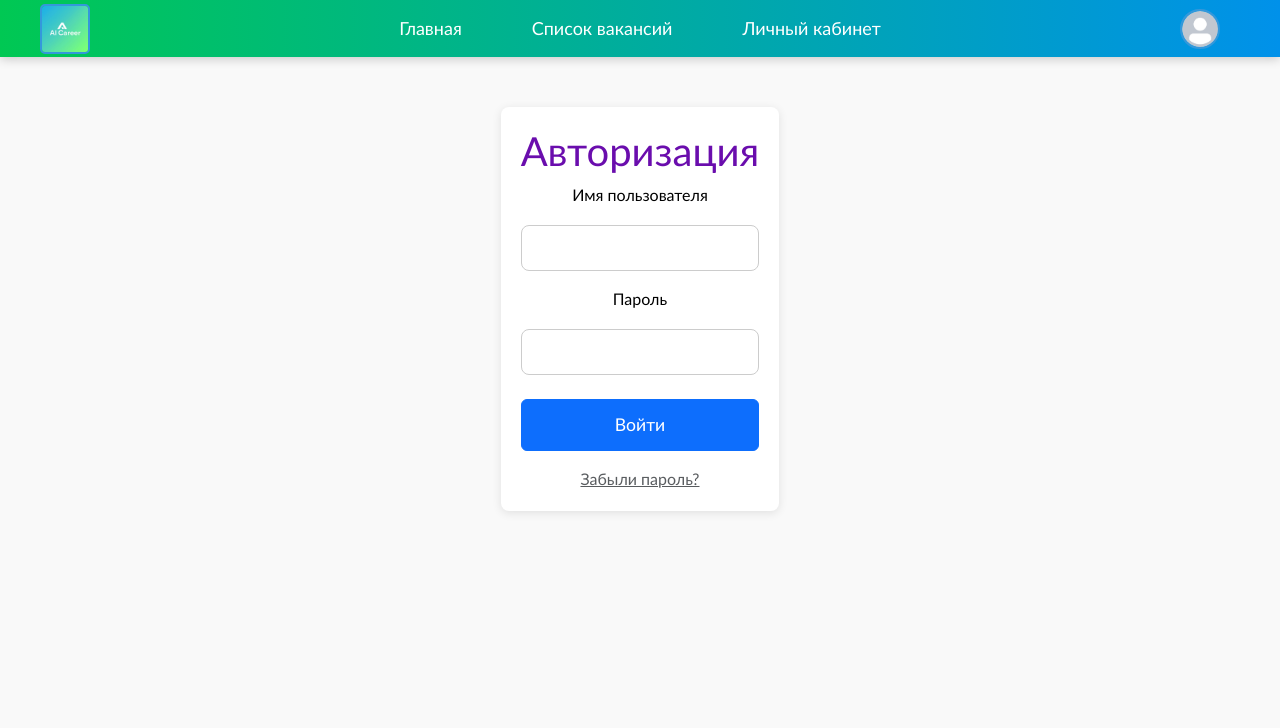
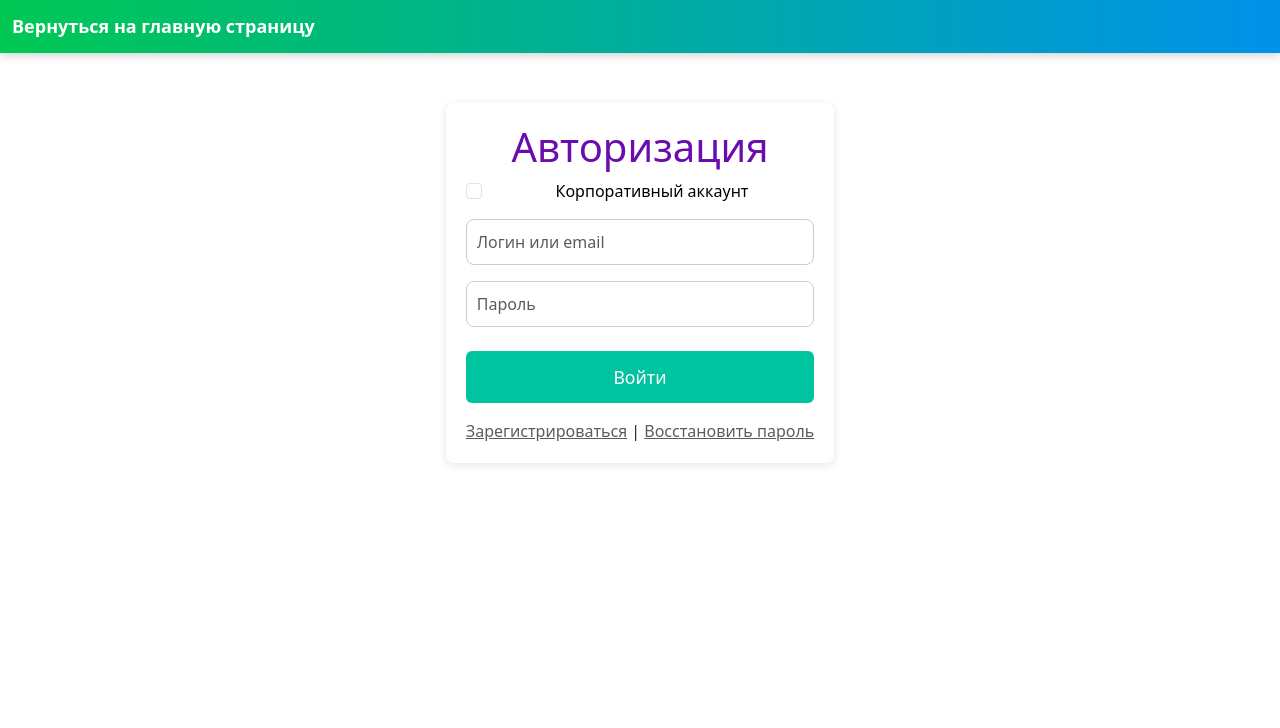
Before and after one commit to skyer12322/FinalProject, a Django app: page /login/ in a window 1280 px wide. Shown: the top 728 px of the page. Run offline with Django 5.2, Linux system fonts and the light colour scheme.

Commit message:
Login page

```diff
--- a/RecruitHelper/templates/auth/login.html
+++ b/RecruitHelper/templates/auth/login.html
@@ -9,10 +9,14 @@
     <link href="https://cdn.jsdelivr.net/npm/bootstrap@5.3.0/dist/css/bootstrap.min.css" rel="stylesheet">
 </head>
 <body class="index-body">
-    {% include "../main/menu.html" %}
+    <nav class="navbar navbar-light bg-light">
+        <div class="container-fluid">
+            <a class="navbar-brand" href="/">Вернуться на главную страницу</a>
+        </div>
+    </nav>
 
     <div class="vacancies-list-container" style="max-width: 500px; margin: 50px auto;">
-        <h1 class="vacancies-list-h1">Авторизация</h1>
+        <h1 class="vacancies-list-h1 text-center">Авторизация</h1>
 
         <form method="post" class="login-form">
             {% csrf_token %}
@@ -24,31 +28,39 @@
             {% endif %}
 
             <div class="mb-3">
-                <label for="username" class="form-label">Имя пользователя</label>
+                <div class="form-check">
+                    <input type="checkbox" class="form-check-input" id="corporateAccount" name="corporateAccount">
+                    <label class="form-check-label" for="corporateAccount">Корпоративный аккаунт</label>
+                </div>
+            </div>
+
+            <div class="mb-3">
                 <input type="text"
                        class="form-control"
                        id="username"
                        name="username"
+                       placeholder="Логин или email"
                        required>
             </div>
 
             <div class="mb-4">
-                <label for="password" class="form-label">Пароль</label>
                 <input type="password"
                        class="form-control"
                        id="password"
                        name="password"
+                       placeholder="Пароль"
                        required>
             </div>
 
             <button type="submit"
-                    class="btn btn-primary w-100 mb-3"
-                    style="padding: 12px; font-size: 1.1rem;">
+                    class="btn"
+                    style="background-color: #00c4a0; color: white; padding: 12px; font-size: 1.1rem; width: 100%;">
                 Войти
             </button>
 
-            <div class="text-center">
-                <a href="#" class="text-muted">Забыли пароль?</a>
+            <div class="text-center mt-3">
+                <a href="/register" class="text-muted">Зарегистрироваться</a> |
+                <a href="/reset" class="text-muted">Восстановить пароль</a>
             </div>
         </form>
     </div>
```
